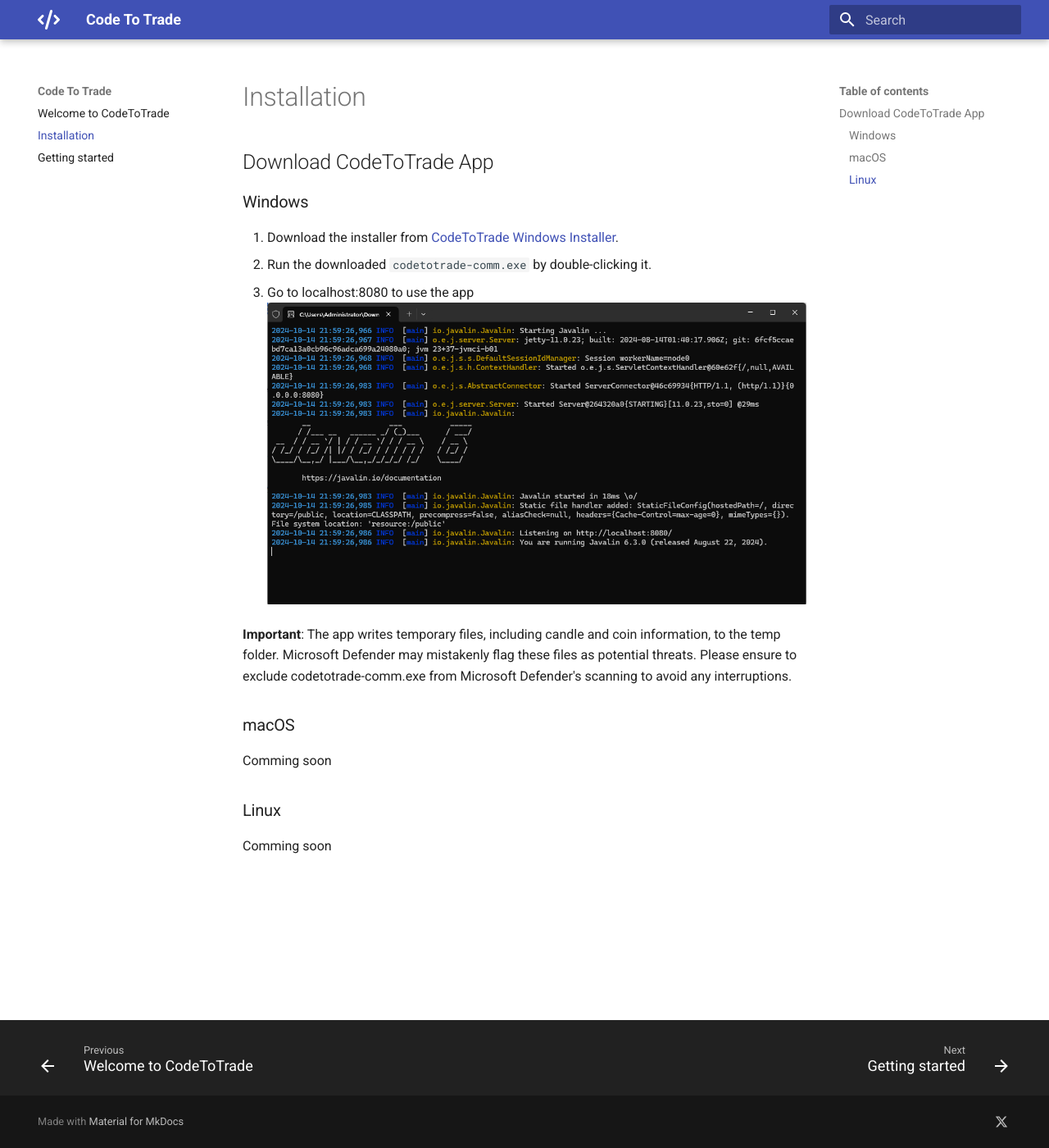
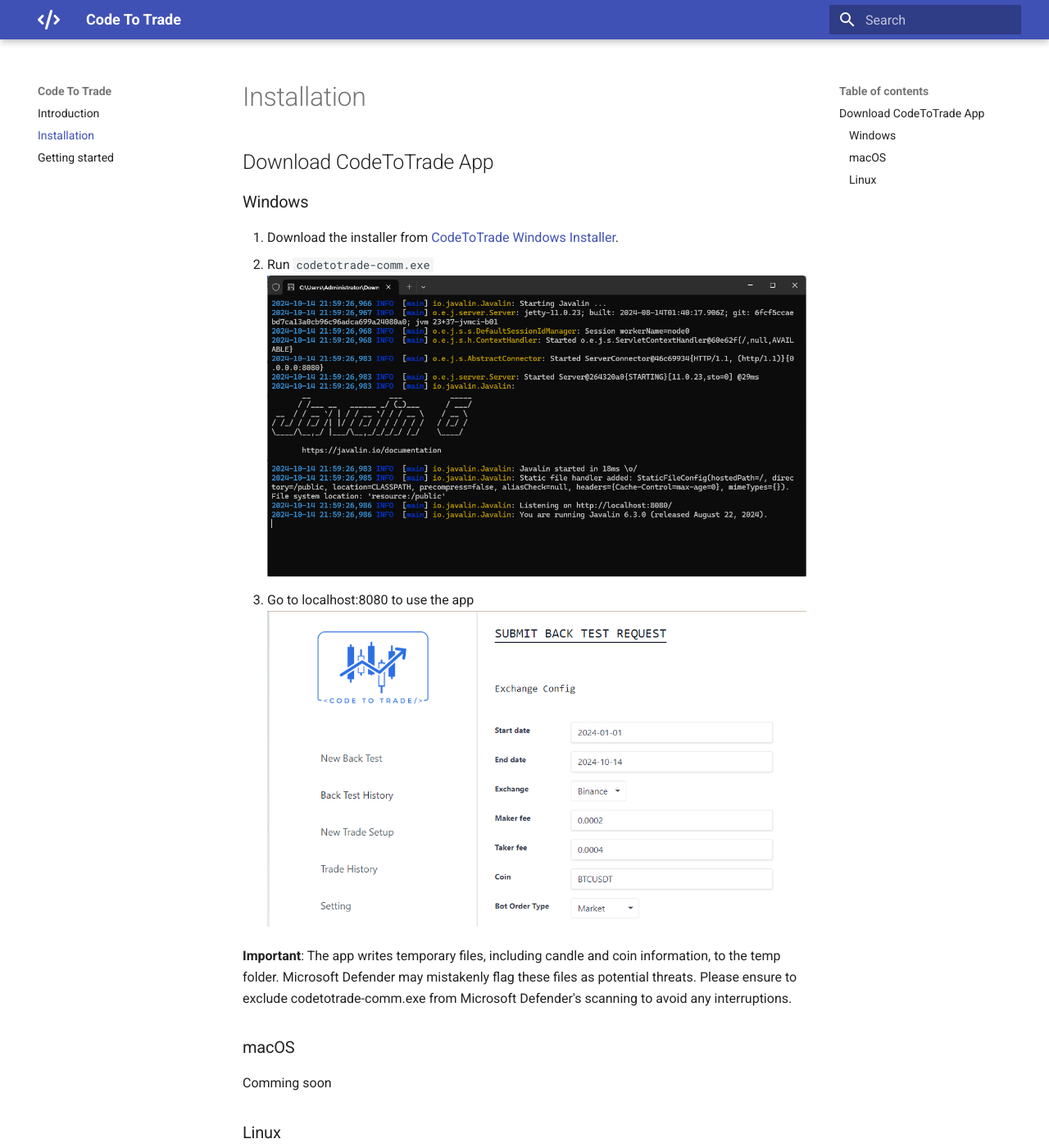
Before and after one commit to truongnhukhang/codetotrade-docs, an MkDocs documentation site: the page built from docs/Installation.md, in a window 1280 px wide and 1400 px high. Shown: the whole window at 82% size. Built offline with MkDocs 1.6.1 and Material for MkDocs 9.7.7, drawn with Linux system fonts in a browser that asks for light colours.

Commit message:
update doc

```diff
--- a/docs/Installation.md
+++ b/docs/Installation.md
@@ -5,9 +5,10 @@
 ### Windows
 
 1. Download the installer from [CodeToTrade Windows Installer](https://codetotrade.app/).
-2. Run the downloaded `codetotrade-comm.exe` by double-clicking it.
+2. Run  `codetotrade-comm.exe`
+![App cmd](assets/images//app-1.png)
 3. Go to localhost:8080 to use the app
-![App Screenshot](assets/images//app-1.png)
+![App Screenshot](assets/images//app-2.png)
 
 **Important**: The app writes temporary files, including candle and coin information, to the temp folder. Microsoft Defender may mistakenly flag these files as potential threats. Please ensure to exclude codetotrade-comm.exe from Microsoft Defender's scanning to avoid any interruptions.
 ### macOS
--- a/docs/index.md
+++ b/docs/index.md
@@ -1,4 +1,4 @@
-# Welcome to CodeToTrade
+# Introduction
 
 For full documentation visit [mkdocs.org](https://www.mkdocs.org).
 
```
Also changed, not shown: docs/assets/images/app-2.png (added).
